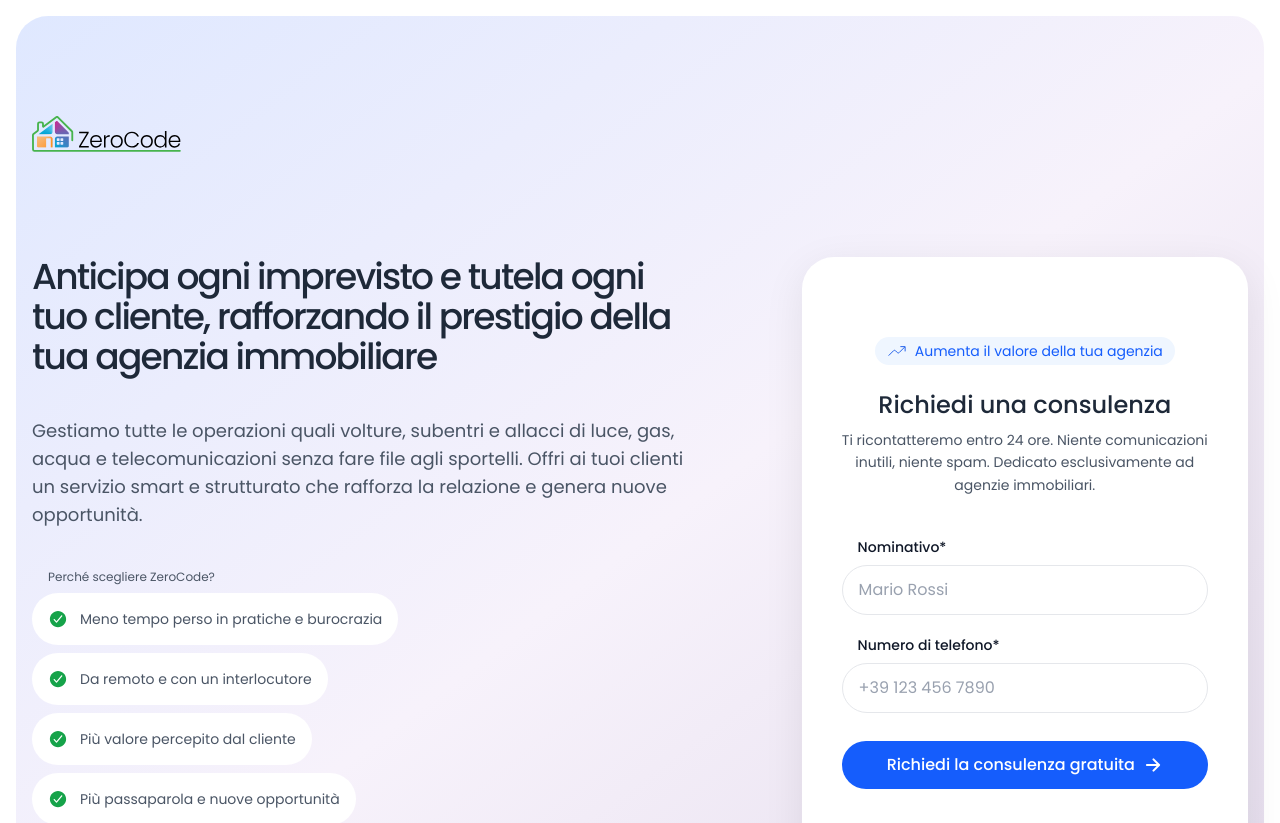
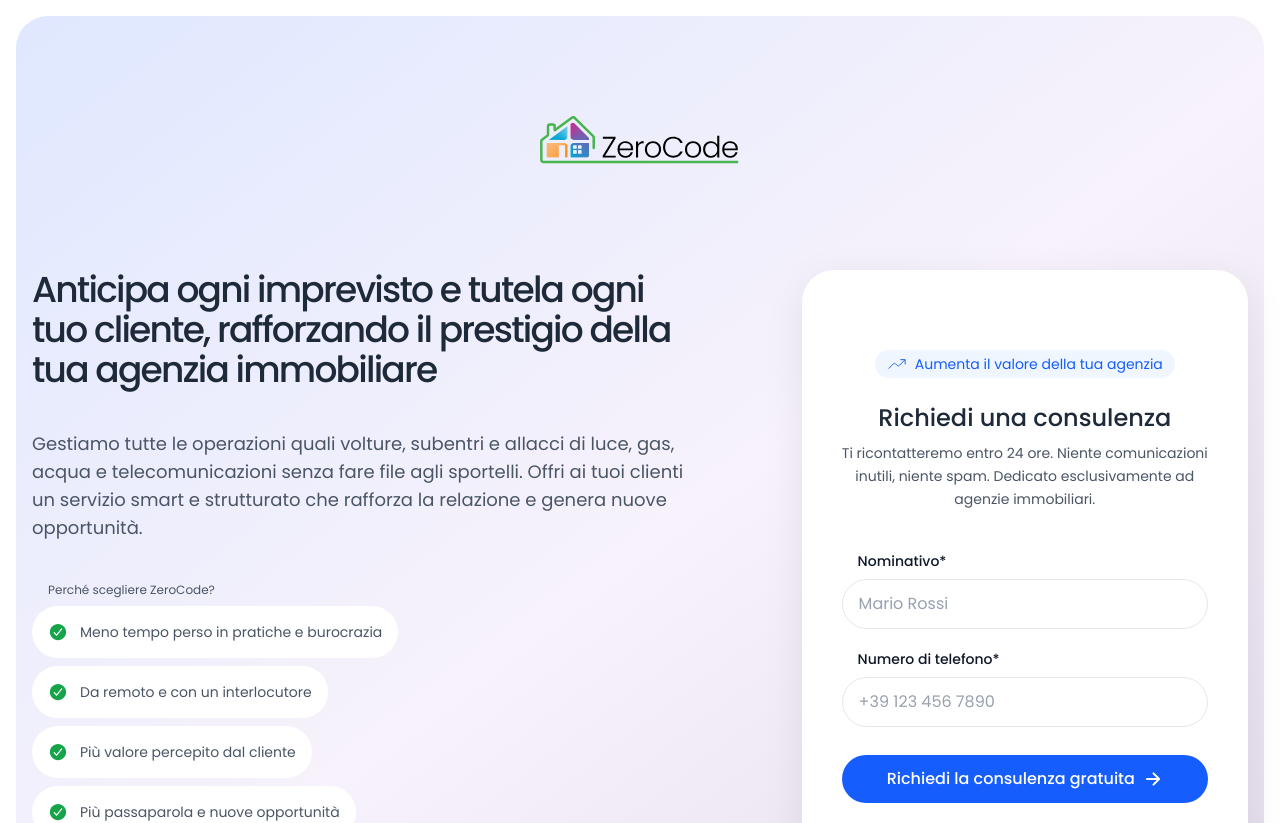
Before and after one commit to PattiChiari/ZeroCode, a Next.js app: page / in a window 1280 px wide. Shown: the top 823 px of the page. Built offline with nearby package versions, Linux system fonts and the light colour scheme.

Commit message:
zerocode

```diff
--- a/app/page.tsx
+++ b/app/page.tsx
@@ -46,8 +46,8 @@ export default function Home() {
                     style={{background: "linear-gradient(143deg,rgba(223, 232, 255, 1) 0%, rgba(247, 242, 251, 1) 50%, rgba(226, 217, 234, 1) 100%)"}}
                     aria-labelledby="hero-title"
                 >
-                    <div className="w-full h-full max-w-7xl px-4 flex flex-col py-25 gap-25">
-                        <Image src="/zerocode.svg" alt="ZeroCode" width={150} height={150} priority/>
+                    <div className="w-full h-full max-w-7xl px-4 flex flex-col items-center py-25 gap-25">
+                        <Image src="/zerocode.svg" alt="ZeroCode" width={200} height={200} priority/>
 
                         <div className="flex flex-col md:flex-row gap-25">
                             <header className="w-full md:w-3/5 flex flex-col gap-10">
```
